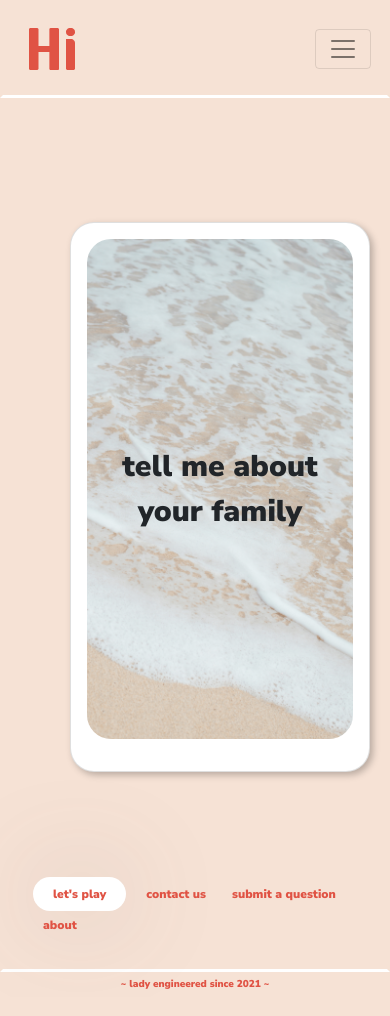
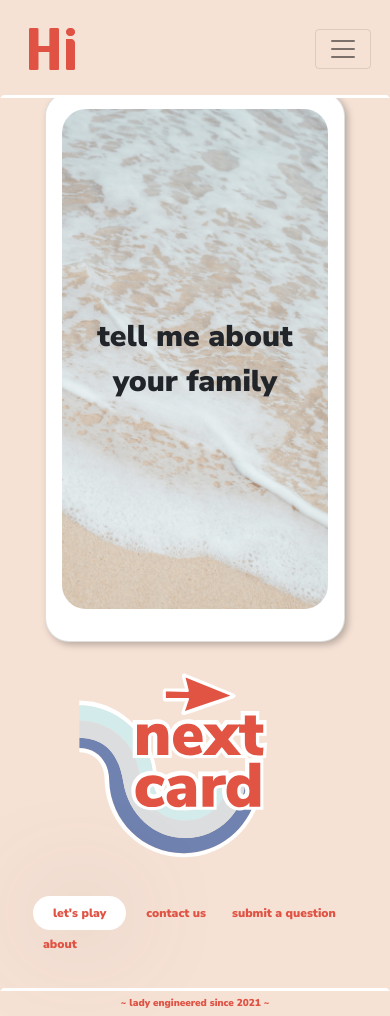
Before and after one commit to hmmacaulay/UX_UI_PROJECT_3, a PHP site: page /dating.html in a window 390 px wide. Before the commit the page ends 989 px from the top, so only its background shows below. Run offline with PHP 8.4, Linux system fonts and the light colour scheme; some libraries are stand-ins or nearby versions.

Commit message:
changing bugs, making queries, takin naaaames

```diff
--- a/categories.html
+++ b/categories.html
@@ -41,7 +41,7 @@
 </nav>
 
 <h2 id="category_header"> pick a category </h2>
-    <div id="board" class="dating">
+    <div id="board" class="categories">
         <a href="professional.html" class="category-card professional">
             <div class="content prof">
                 professional
--- a/css/cards.css
+++ b/css/cards.css
@@ -61,7 +61,7 @@
   border: none;
   display: inline-block;
   text-decoration: none;
-  margin-left: 150px;
+  margin-left: 140px;
   /* margin-top: -50px; */
   cursor: pointer;
   border-radius: 50%;
@@ -105,7 +105,7 @@
 .card.primary {
   opacity: 1;
   left: 50%;
-  margin-left: -125px;
+  margin-left: -150px;
   transition: left .6s;
   z-index: 0;
   margin-top: 150px !important;
@@ -212,15 +212,10 @@
   z-index: -100;
 } */
 
-button.new-question.mobile_next {
-  display: none;
-}
-
 @media only screen and (max-width: 1000px) {
 
   #board {
     position: relative;
-    /* margin-top: 10vh; */
     min-width: 100vw;
     min-height: 100vh;
     overflow: hidden;
@@ -231,10 +226,21 @@
 }
 
 @media only screen and (max-width: 738px) {
+  #board {
+    margin-top: -33vh;
+  }
+  #board.categories {
+    margin-top: 0;
+  }
+
   button.new-question {
-    display: none;
+    position: relative;
+    left: auto;
+    top: auto;
+    margin-left: -38px;
+    margin-top: 950px;
   }
-  /* button.new-question.mobile_next {
+  /* button.new-question {
     position: absolute;
     left: 50%;
     top: 50%;
@@ -252,3 +258,9 @@
       font-size: 12px;
   }
 }
+
+@media only screen and (max-width: 997px) {
+  #board {
+    min-height: 810px;
+  }
+}
--- a/css/header.css
+++ b/css/header.css
@@ -23,6 +23,7 @@
 }
 .navbar-nav {
     margin-left: auto;
+    text-align: center;
 }
 a {
     color: #E05344;
@@ -137,7 +138,6 @@
     margin-top: 175px;
 }
 .contentBox {
-    min-width: 30em;
     flex: 1;
 }
 .overview .contentBox {
@@ -251,6 +251,7 @@
     display: flex;
     align-items: center;
     flex-wrap: wrap;
+    margin-left: 30px;
 }
 .factoid {
     flex: 1;
@@ -358,18 +359,40 @@
         font-family: 'Nunito Sans', sans-serif;
     }
     p {
+        font-size: 13px;
         font-family: 'Nunito Sans', sans-serif;
     }
     h1.top {
         margin-top: 60px;
     }
+    .home_p {
+        font-size: 20px;
+    }
 
     /*/ hOME */
+    body {
+        overflow: hidden;
+    }
+    .contentBox {
+        min-width: 400px;
+        flex: 1;
+    }
     .hero.overview {
         margin-top: 140px;
     }
     .strip3 {
         display: none;
+    }
+
+    /* ZOOM FAT */
+    .fatContainer {
+        display: none;
+    }
+    .ZF_h4 {
+        font-size: 15px;
+    }
+    .ZF_p {
+        font-size: 13px;
     }
 
     /* FOOTER */
--- a/dating.html
+++ b/dating.html
@@ -44,9 +44,6 @@
         </button>
     </div>
 
-    <button class="new-question mobile_next" onClick="flipCard()">
-        <img src="images/nextcard_button.svg" alt="next">
-    </button>
     <!-- <img id="playimage" src="images/PlayPage_SkipButton_Random.png"> -->
 
 <!-- FOOTER -->
@@ -61,13 +58,15 @@
     </section>
 <!-- FOOTER END -->
 
+
+    <script src="https://code.jquery.com/jquery-3.2.1.slim.min.js" integrity="sha384-KJ3o2DKtIkvYIK3UENzmM7KCkRr/rE9/Qpg6aAZGJwFDMVNA/GpGFF93hXpG5KkN" crossorigin="anonymous"></script>
+    <script src="https://cdnjs.cloudflare.com/ajax/libs/popper.js/1.12.9/umd/popper.min.js" integrity="sha384-ApNbgh9B+Y1QKtv3Rn7W3mgPxhU9K/ScQsAP7hUibX39j7fakFPskvXusvfa0b4Q" crossorigin="anonymous"></script>
+    <script src="https://maxcdn.bootstrapcdn.com/bootstrap/4.0.0/js/bootstrap.min.js" integrity="sha384-JZR6Spejh4U02d8jOt6vLEHfe/JQGiRRSQQxSfFWpi1MquVdAyjUar5+76PVCmYl" crossorigin="anonymous"></script>
     <script src="js/cards.js"></script>
     <script>
         buildDeck('dating');
     </script>
-    <script src="https://code.jquery.com/jquery-3.2.1.slim.min.js" integrity="sha384-KJ3o2DKtIkvYIK3UENzmM7KCkRr/rE9/Qpg6aAZGJwFDMVNA/GpGFF93hXpG5KkN" crossorigin="anonymous"></script>
-    <script src="https://cdnjs.cloudflare.com/ajax/libs/popper.js/1.12.9/umd/popper.min.js" integrity="sha384-ApNbgh9B+Y1QKtv3Rn7W3mgPxhU9K/ScQsAP7hUibX39j7fakFPskvXusvfa0b4Q" crossorigin="anonymous"></script>
-    <script src="https://maxcdn.bootstrapcdn.com/bootstrap/4.0.0/js/bootstrap.min.js" integrity="sha384-JZR6Spejh4U02d8jOt6vLEHfe/JQGiRRSQQxSfFWpi1MquVdAyjUar5+76PVCmYl" crossorigin="anonymous"></script>
+
 </body>
 
 </html>
```
Also changed, not shown: professional.html (+5 -3 lines), random.html (+5 -3 lines).
